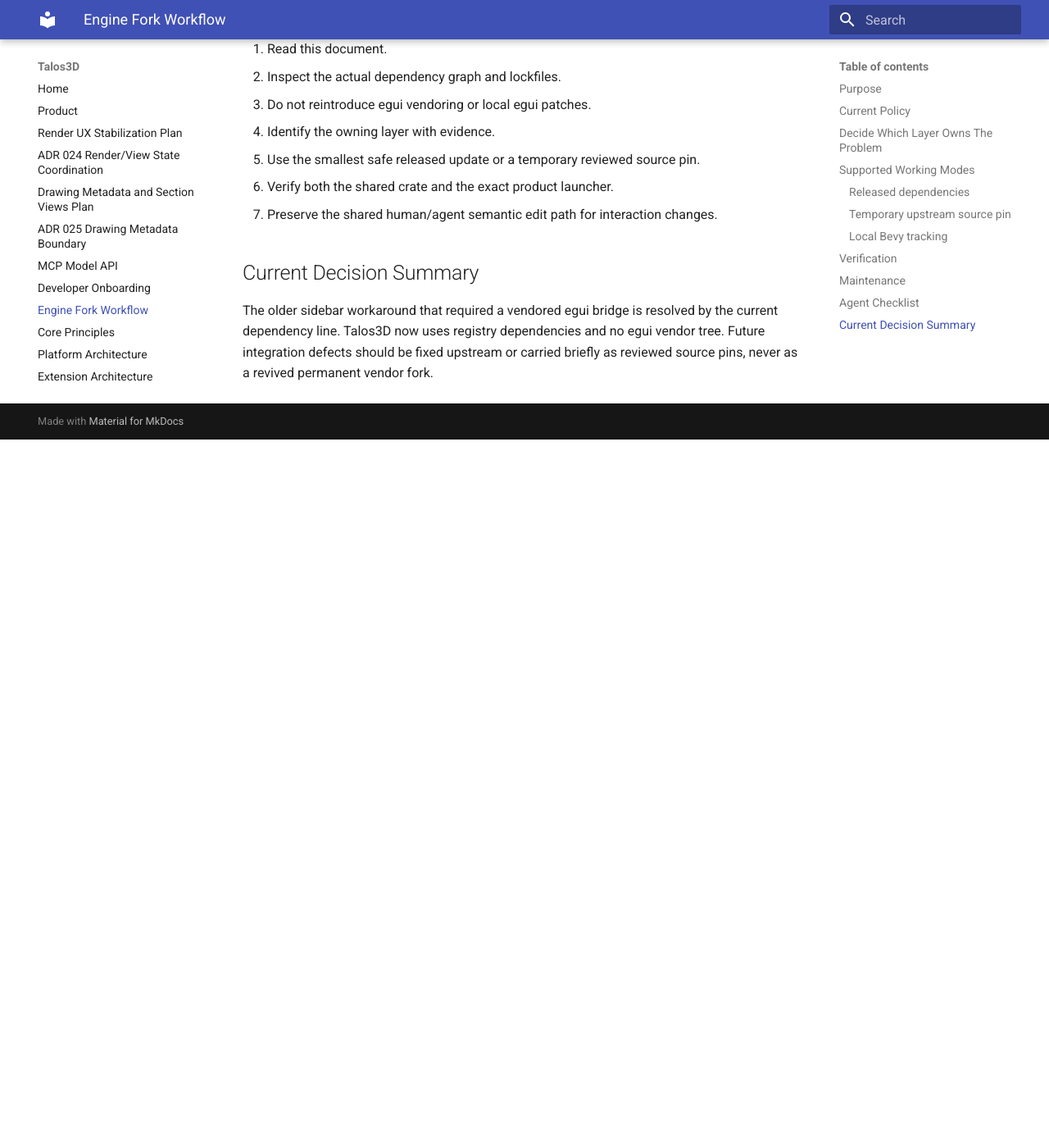
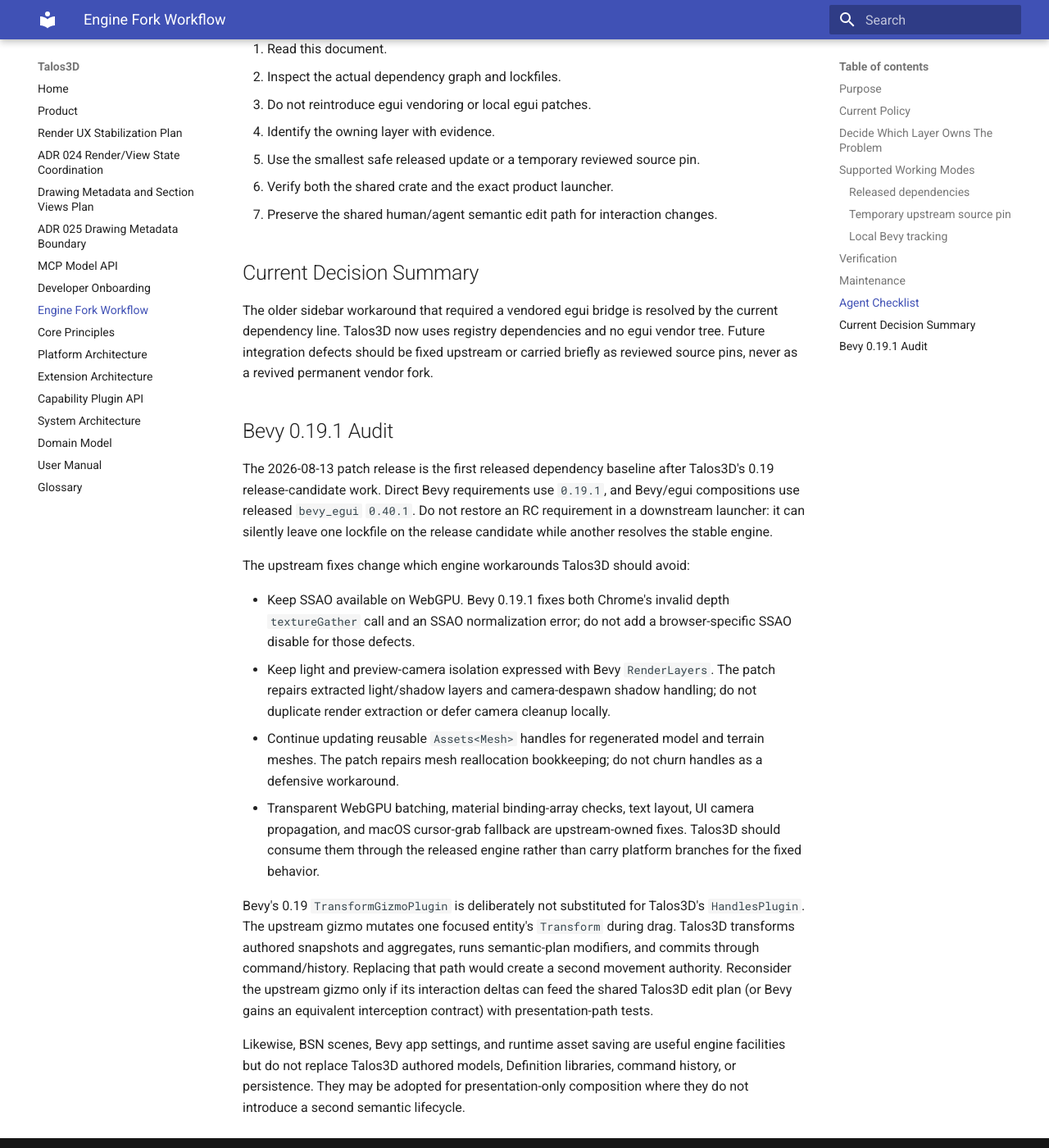
Before and after one commit to appverket/talos3D, an MkDocs documentation site: the page built from docs/ENGINE_FORK_WORKFLOW.md, in a window 1280 px wide and 1400 px high, scrolled down 3715 px. Shown: the whole window at 82% size. Built offline with MkDocs 1.6.1 and Material for MkDocs 9.7.7, drawn with Linux system fonts in a browser that asks for light colours; before the commit the page ends 4251 px from its top, so only the background shows below that.

Commit message:
chore: upgrade Bevy to 0.19.1

```diff
--- a/docs/ENGINE_FORK_WORKFLOW.md
+++ b/docs/ENGINE_FORK_WORKFLOW.md
@@ -173,3 +173,41 @@
 egui vendor tree. Future integration defects should be fixed upstream or
 carried briefly as reviewed source pins, never as a revived permanent vendor
 fork.
+
+## Bevy 0.19.1 Audit
+
+The 2026-08-13 patch release is the first released dependency baseline after
+Talos3D's 0.19 release-candidate work. Direct Bevy requirements use `0.19.1`,
+and Bevy/egui compositions use released `bevy_egui` `0.40.1`. Do not restore an
+RC requirement in a downstream launcher: it can silently leave one lockfile on
+the release candidate while another resolves the stable engine.
+
+The upstream fixes change which engine workarounds Talos3D should avoid:
+
+- Keep SSAO available on WebGPU. Bevy 0.19.1 fixes both Chrome's invalid depth
+  `textureGather` call and an SSAO normalization error; do not add a
+  browser-specific SSAO disable for those defects.
+- Keep light and preview-camera isolation expressed with Bevy `RenderLayers`.
+  The patch repairs extracted light/shadow layers and camera-despawn shadow
+  handling; do not duplicate render extraction or defer camera cleanup locally.
+- Continue updating reusable `Assets<Mesh>` handles for regenerated model and
+  terrain meshes. The patch repairs mesh reallocation bookkeeping; do not churn
+  handles as a defensive workaround.
+- Transparent WebGPU batching, material binding-array checks, text layout, UI
+  camera propagation, and macOS cursor-grab fallback are upstream-owned fixes.
+  Talos3D should consume them through the released engine rather than carry
+  platform branches for the fixed behavior.
+
+Bevy's 0.19 `TransformGizmoPlugin` is deliberately not substituted for
+Talos3D's `HandlesPlugin`. The upstream gizmo mutates one focused entity's
+`Transform` during drag. Talos3D transforms authored snapshots and aggregates,
+runs semantic-plan modifiers, and commits through command/history. Replacing
+that path would create a second movement authority. Reconsider the upstream
+gizmo only if its interaction deltas can feed the shared Talos3D edit plan (or
+Bevy gains an equivalent interception contract) with presentation-path tests.
+
+Likewise, BSN scenes, Bevy app settings, and runtime asset saving are useful
+engine facilities but do not replace Talos3D authored models, Definition
+libraries, command history, or persistence. They may be adopted for
+presentation-only composition where they do not introduce a second semantic
+lifecycle.
```
Also changed, not shown: 7 other files.
